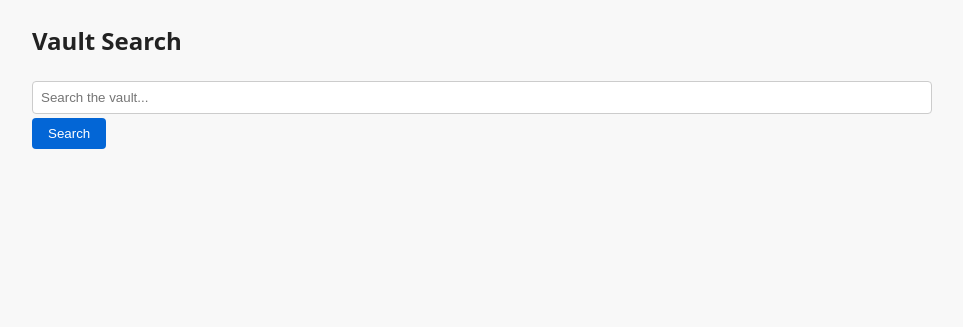
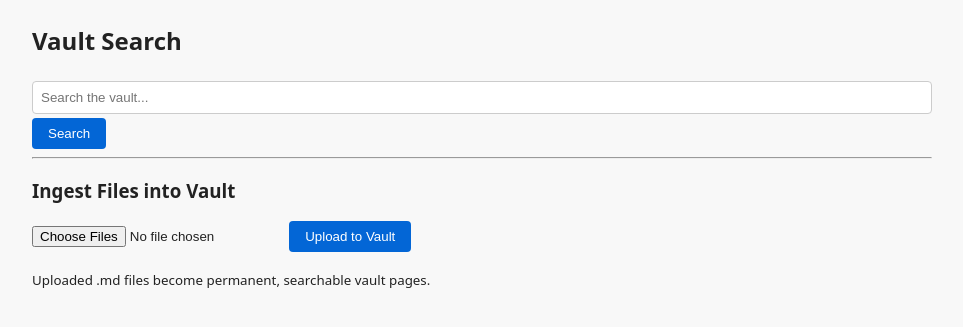
Before and after one commit to mizahnyx/rlm_for_local, a FastAPI app: page /vault in a window 1280 px wide. Shown: the part 47-374 px from the top of the page, without its empty margins (158-1121 px from the left). Run offline with FastAPI, Linux system fonts and the light colour scheme; some libraries are stand-ins or nearby versions.

Commit message:
feat: web vault ingest — upload .md files as permanent vault pages
POST /vault/ingest — accepts multi-file .md uploads, creates vault pages:
- Extracts title from first # heading
- Slugifies name, detects duplicates by content hash
- Creates pages as kind:note in memory/notes/
- Reindexes after ingestion
- Returns JSON with ingested/skipped counts and per-file results

Vault routes now use _get_vault_root() which respects RLM_VAULT_ROOT
env var (enables testing with temp vaults).

Vault page template: added upload form with .md file picker.

Tests (TDD, non-vacuous): 3 new tests
- test_ingest_creates_page: upload creates vault page, returns ingested>=1
- test_ingest_detects_duplicate: re-upload of same content returns skipped>=1
- test_ingest_empty_upload: no files returns 400

Test results: 252 passed, 0 failed.

```diff
--- a/src/rlm_web/app.py
+++ b/src/rlm_web/app.py
@@ -193,7 +193,7 @@ async def vault_search(request: Request, q: str = ""):
         try:
             from rlm_kernel.search import search_vault
             from rlm_kernel.vault import LocalVault
-            vault_root = Path.home() / ".local" / "share" / "rlm-kernel" / "vault"
+            vault_root = _get_vault_root()
             vault = LocalVault(vault_root, init_git=False)
             idx_path = vault_root / ".index" / "meta.sqlite"
             if idx_path.exists():
@@ -210,7 +210,7 @@ async def vault_page(request: Request, path: str):
     _check_auth(request)
     try:
         from rlm_kernel.vault import LocalVault
-        vault_root = Path.home() / ".local" / "share" / "rlm-kernel" / "vault"
+        vault_root = _get_vault_root()
         vault = LocalVault(vault_root, init_git=False)
         page = vault.get(path)
         if page is None:
@@ -223,6 +223,92 @@ async def vault_page(request: Request, path: str):
     except Exception:
         raise HTTPException(status_code=500)
 
+
+def _get_vault_root() -> Path:
+    """Return the vault root path (env-configurable, for testing)."""
+    return Path(os.environ.get("RLM_VAULT_ROOT",
+                str(Path.home() / ".local" / "share" / "rlm-kernel" / "vault")))
+
+
+@app.post("/vault/ingest")
+async def vault_ingest(request: Request, files: list[UploadFile] | None = None):
+    """Ingest uploaded Markdown files into the vault as permanent pages."""
+    _check_auth(request)
+    if not files:
+        return JSONResponse({"error": "no files uploaded"}, status_code=400)
+
+    from rlm_kernel.schema import Frontmatter, Page, PageKind
+    from rlm_kernel.vault import LocalVault
+    from rlm_kernel.index import Index
+
+    vault_root = _get_vault_root()
+    vault = LocalVault(vault_root, init_git=False)
+    idx_path = vault_root / ".index" / "meta.sqlite"
+
+    ingested = 0
+    skipped = 0
+    results: list[dict] = []
+
+    for f in files:
+        if not f.filename or not f.filename.endswith(".md"):
+            results.append({"file": f.filename, "status": "rejected",
+                            "reason": "not a .md file"})
+            continue
+
+        content = (await f.read()).decode("utf-8", errors="replace")
+        if not content.strip():
+            results.append({"file": f.filename, "status": "rejected",
+                            "reason": "empty file"})
+            continue
+
+        # Extract title from first heading
+        title = f.filename.replace(".md", "")
+        for line in content.split("\n"):
+            stripped = line.strip()
+            if stripped.startswith("# "):
+                title = stripped[2:].strip()
+                break
+
+        # Slugify name
+        import re
+        name = re.sub(r"[^a-z0-9]+", "-", title.lower()).strip("-")[:64]
+
+        # Content hash for dedup
+        import hashlib
+        content_hash = "sha256:" + hashlib.sha256(content.encode()).hexdigest()
+
+        # Check duplicates
+        existing = vault.list(kind="note")
+        duplicate = any(
+            (ex.frontmatter.hash and ex.frontmatter.hash == content_hash)
+            or ex.body.strip() == content.strip()
+            for ex in existing
+        )
+        if duplicate:
+            skipped += 1
+            results.append({"file": f.filename, "status": "skipped",
+                            "reason": "duplicate"})
+            continue
+
+        fm = Frontmatter(
+            schema=1, kind=PageKind.NOTE, name=name,
+            title=title, summary=title, hash=content_hash,
+        )
+        page = Page(fm, content)
+        page_path = f"memory/notes/{name}.md"
+        vault.put(page, page_path)
+        ingested += 1
+        results.append({"file": f.filename, "status": "ok",
+                        "path": page_path})
+
+    if ingested > 0 and idx_path.exists():
+        idx = Index(idx_path)
+        idx.reindex_delta(vault)
+        idx.close()
+
+    return JSONResponse({
+        "ingested": ingested, "skipped": skipped, "results": results,
+    })
 
 @app.get("/check", response_class=HTMLResponse)
 async def check_page(request: Request):
--- a/src/rlm_web/templates/vault.html
+++ b/src/rlm_web/templates/vault.html
@@ -19,4 +19,12 @@
 {% elif query %}
     <p>(no results)</p>
 {% endif %}
+
+<hr>
+<h3>Ingest Files into Vault</h3>
+<form method="post" action="/vault/ingest" enctype="multipart/form-data">
+    <input type="file" name="files" accept=".md" multiple>
+    <button type="submit">Upload to Vault</button>
+</form>
+<p><small>Uploaded .md files become permanent, searchable vault pages.</small></p>
 {% endblock %}
```
Also changed, not shown: tests/test_web.py (+64 -24 lines).
